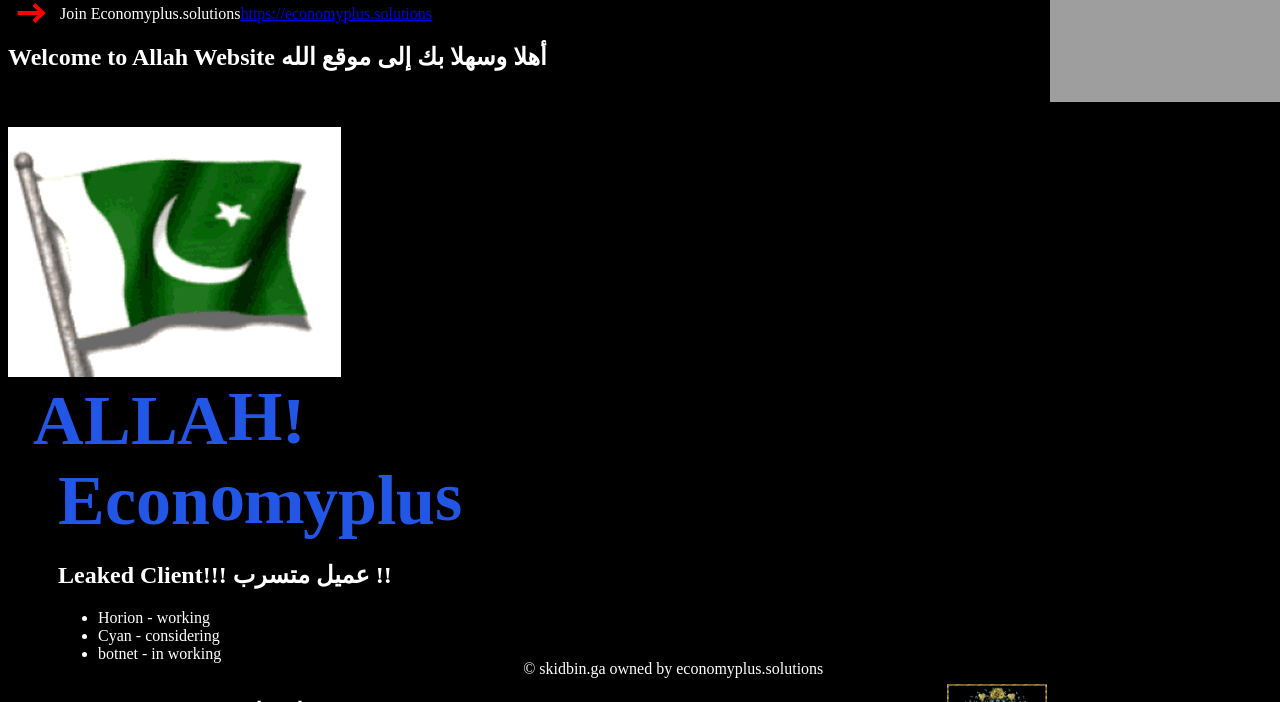
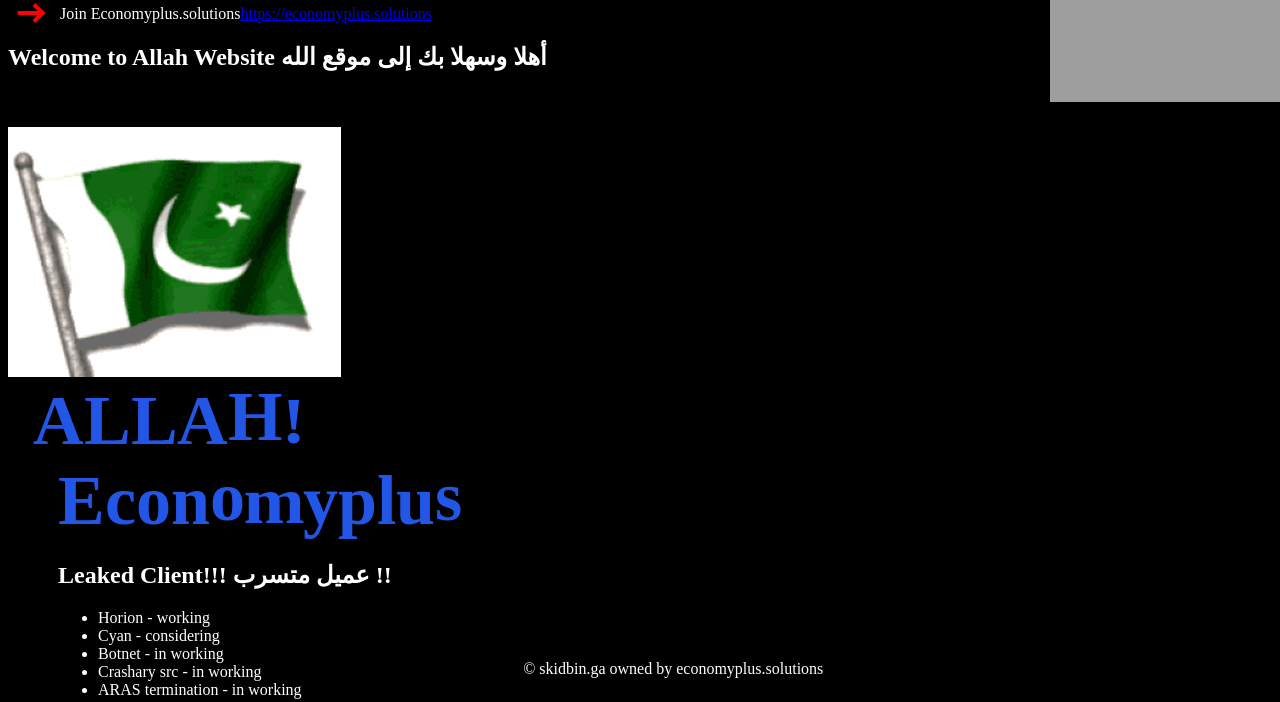
Before and after one commit to economyplusdev/123123, a plain HTML site: page index.html in a window 1280 px wide. Shown: the part 98-800 px from the top of the page. Drawn offline with nearby package versions, Linux system fonts and the light colour scheme; grey boxes are pictures that could not be loaded.

Commit message:
Add files via upload

```diff
--- a/index.html
+++ b/index.html
@@ -53,7 +53,9 @@
         <ul>
             <li>Horion - working</li>
             <li>Cyan - considering</li>
-            <li>botnet - in working</li>
+            <li>Botnet - in working</li>
+            <li>Crashary src - in working</li>
+            <li>ARAS termination - in working</li>
         </ul>
         </div>
 
```
